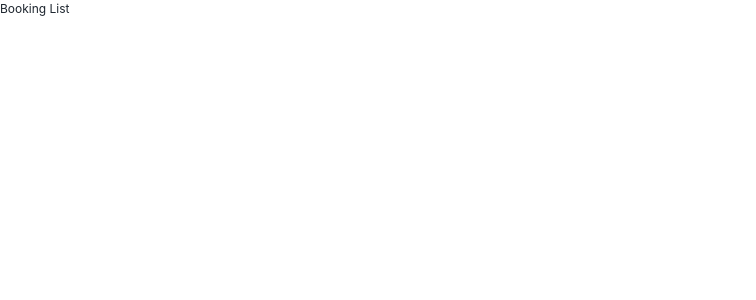
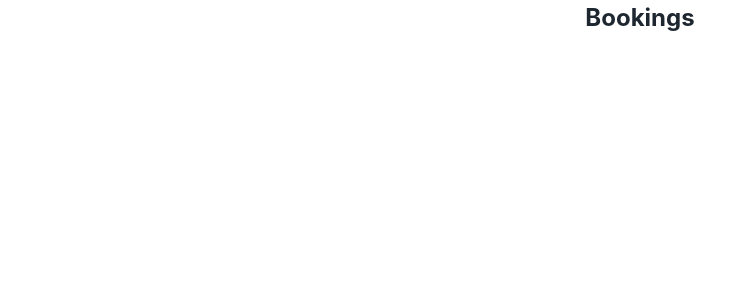
Before and after one commit to Al3bad/movie-ticketing-system, a React (Vite) app: page /booking in a window 1280 px wide. Shown: the top 300 px of the page, without its empty margins (0-756 px from the left). Built offline with nearby package versions, Linux system fonts and the light colour scheme.

Commit message:
add Layout component

```diff
--- /dev/null
+++ b/src/components/UI/Layout/Layout.module.css
@@ -0,0 +1,18 @@
+.container {
+  width: 100%;
+  padding: 0% 1%;
+}
+
+.container__title {
+  text-align: center;
+  margin-bottom: 10px;
+}
+.container__content {
+  width: 100%;
+}
+
+@media (min-width: 760px) {
+  .container {
+    padding: 0% 10%;
+  }
+}
--- /dev/null
+++ b/src/components/UI/Layout/Layout.tsx
@@ -0,0 +1,20 @@
+import React from "react";
+
+import styles from "./Layout.module.css";
+
+type LayoutProps = {
+  title: string;
+};
+
+const Layout: React.FC<LayoutProps> = (props) => {
+  return (
+    <main className={styles.container}>
+      <header className={styles.container__title}>
+        <h1>{props.title}</h1>
+      </header>
+      <section className={styles.container__content}>{props.children}</section>
+    </main>
+  );
+};
+
+export default Layout;
--- a/src/components/UI/Table/Table.module.css
+++ b/src/components/UI/Table/Table.module.css
@@ -10,3 +10,8 @@
 .table__content {
   background-color: #f9fafc;
 }
+
+.table__header th,
+.table__content td {
+  padding: 5px;
+}
--- a/src/components/pages/BookingDetail/BookingDetail.tsx
+++ b/src/components/pages/BookingDetail/BookingDetail.tsx
@@ -1,5 +1,7 @@
+import Layout from "../../UI/Layout/Layout";
+
 const BookingDetail = () => {
-  return <div>Booking Detail</div>;
+  return <Layout title="Booking Detail"></Layout>;
 };
 
 export default BookingDetail;
--- a/src/components/pages/BookingList/BookingList.tsx
+++ b/src/components/pages/BookingList/BookingList.tsx
@@ -1,5 +1,7 @@
+import Layout from "../../UI/Layout/Layout";
+
 const BookingList = () => {
-  return <div>Booking List</div>;
+  return <Layout title="Bookings"></Layout>;
 };
 
 export default BookingList;
--- a/src/components/pages/MovieDetail/MovieDetail.tsx
+++ b/src/components/pages/MovieDetail/MovieDetail.tsx
@@ -1,5 +1,6 @@
+import Layout from "../../UI/Layout/Layout";
 const MovieDetail = () => {
-  return <div>Movie Detail</div>;
+  return <Layout title="Movie Detail"></Layout>;
 };
 
 export default MovieDetail;
--- a/src/components/pages/MovieList/MovieList.tsx
+++ b/src/components/pages/MovieList/MovieList.tsx
@@ -1,5 +1,6 @@
 import { useState, useEffect } from "react";
 import { fetchMovies } from "../../../utils/http-requests";
+import Layout from "../../UI/Layout/Layout";
 import Table from "../../UI/Table/Table";
 
 const MovieList = () => {
@@ -15,7 +16,11 @@ const MovieList = () => {
       setMovies(movieList);
     }
   };
-  return <Table type="movie" values={movies}></Table>;
+  return (
+    <Layout title="Movies">
+      <Table type="movie" values={movies}></Table>;
+    </Layout>
+  );
 };
 
 export default MovieList;
--- a/src/components/pages/PurchaseTickets/PurchaseTickets.module.css
+++ b/src/components/pages/PurchaseTickets/PurchaseTickets.module.css
@@ -1,20 +1,18 @@
 .purchase-tickets {
-    font-size: var(--font-size);
-    display: flex;
-    flex-direction: column;
-    justify-content: center;
-    align-items: center;
-    width: 100%;
+  width: 100%;
 }
 
 .purchase-tickets__block {
-    background-color:rgba(231, 236, 244, 1);
-    margin: 20px;
-    height: 100%;
-    width: 50%;
-    padding: 2% 1%;
+  background-color: rgba(231, 236, 244, 1);
+  padding: 3% 1%;
 }
 
 .purchase-tickets__title {
-    margin-bottom: 10px;
+  margin-bottom: 10px;
 }
+
+@media (min-width: 760px) {
+  .purchase-tickets__block {
+    padding: 3% 30%;
+  }
+}
--- a/src/components/pages/PurchaseTickets/PurchaseTickets.tsx
+++ b/src/components/pages/PurchaseTickets/PurchaseTickets.tsx
@@ -7,6 +7,7 @@ import MultipleInputs from "../../UI/MultipleInputs/MultipleInputs";
 import Input from "../../UI/Input/Input";
 import Message from "../../UI/Message/Message";
 import Icon from "../../UI/Icon/Icon";
+import Layout from "../../UI/Layout/Layout";
 import {
   fetchCustomerByEmail,
   fetchMovies,
@@ -207,11 +208,11 @@ const PurchaseTickets = () => {
   };
 
   return (
+    <Layout title="Purchase Ticket">
       <div className={styles["purchase-tickets"]}>
         <div
           className={`${styles["purchase-tickets"]} ${styles["purchase-tickets__block"]}`}
         >
-        <h2 className={styles["purchase-tickets__title"]}>Purchase Tickets</h2>
           {msg && <Message msg={msg.text} type={msg.type} />}
 
           <form onSubmit={purchaseTicketHandler}>
@@ -291,6 +292,7 @@ const PurchaseTickets = () => {
           </form>
         </div>
       </div>
+    </Layout>
   );
 };
 
--- a/src/components/pages/TicketDetail/TicketDetail.tsx
+++ b/src/components/pages/TicketDetail/TicketDetail.tsx
@@ -1,5 +1,7 @@
+import Layout from "../../UI/Layout/Layout";
+
 const TicketDetail = () => {
-  return <div>Ticket Detail</div>;
+  return <Layout title="Ticket Detail"></Layout>;
 };
 
 export default TicketDetail;
--- a/src/components/pages/TicketList/TicketList.tsx
+++ b/src/components/pages/TicketList/TicketList.tsx
@@ -1,5 +1,7 @@
+import Layout from "../../UI/Layout/Layout";
+
 const TicketList = () => {
-  return <div>Ticket List</div>;
+  return <Layout title="Tickets"></Layout>;
 };
 
 export default TicketList;
```
Lines whose indentation alone changed are shown as unchanged.
